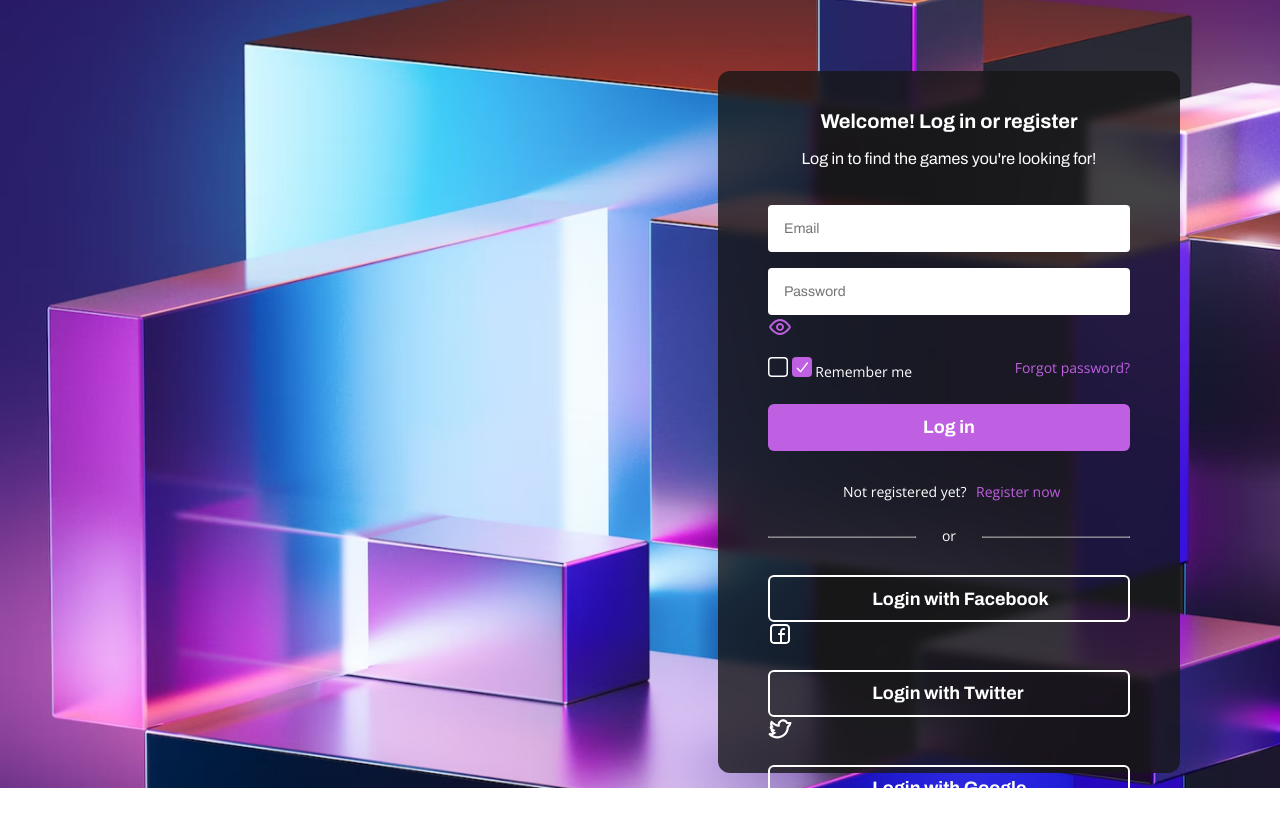
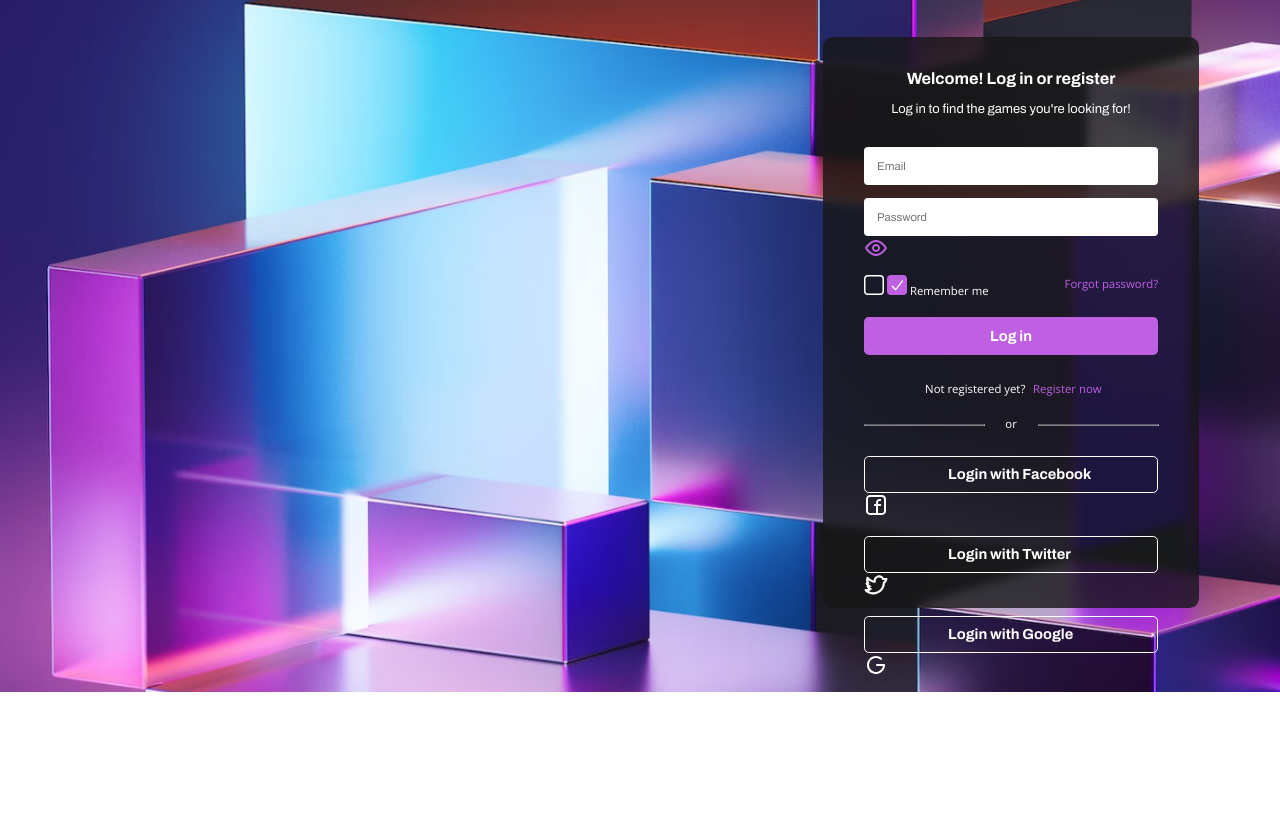
Before and after one commit to elios11/AltimetrikGameFinderApp, a plain HTML site: page login.html in a window 1280 px wide. Shown: the part 108-944 px from the top of the page. After the commit the page ends 800 px from the top, so only its background shows below. Drawn offline with nearby package versions, Linux system fonts and the light colour scheme.

Commit message:
Add media queries for responsiveness

```diff
--- a/style.css
+++ b/style.css
@@ -24,3 +24,31 @@ input,
 button {
     font-family: "Archivo", sans-serif;
 }
+
+button:hover {
+    opacity: 0.9;
+}
+
+@media (min-width: 1500px) {
+    html {
+        font-size: 18px;
+    }
+}
+
+@media (min-width: 2000px) {
+    html {
+        font-size: 20px;
+    }
+}
+
+@media (min-width: 2400px) {
+    html {
+        font-size: 23px;
+    }
+}
+
+@media (width > 768px) and (height < 1000px) {
+    html {
+        font-size: 13px;
+    }
+}
```
